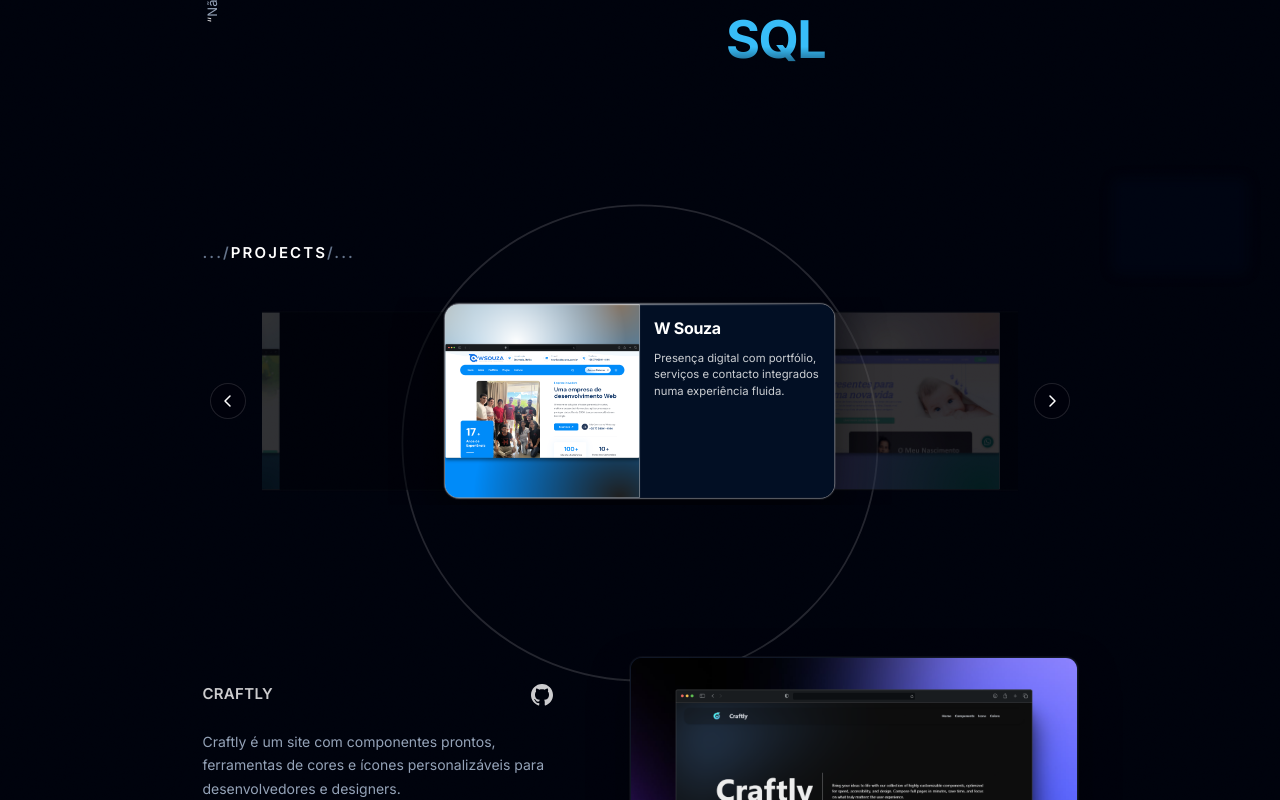
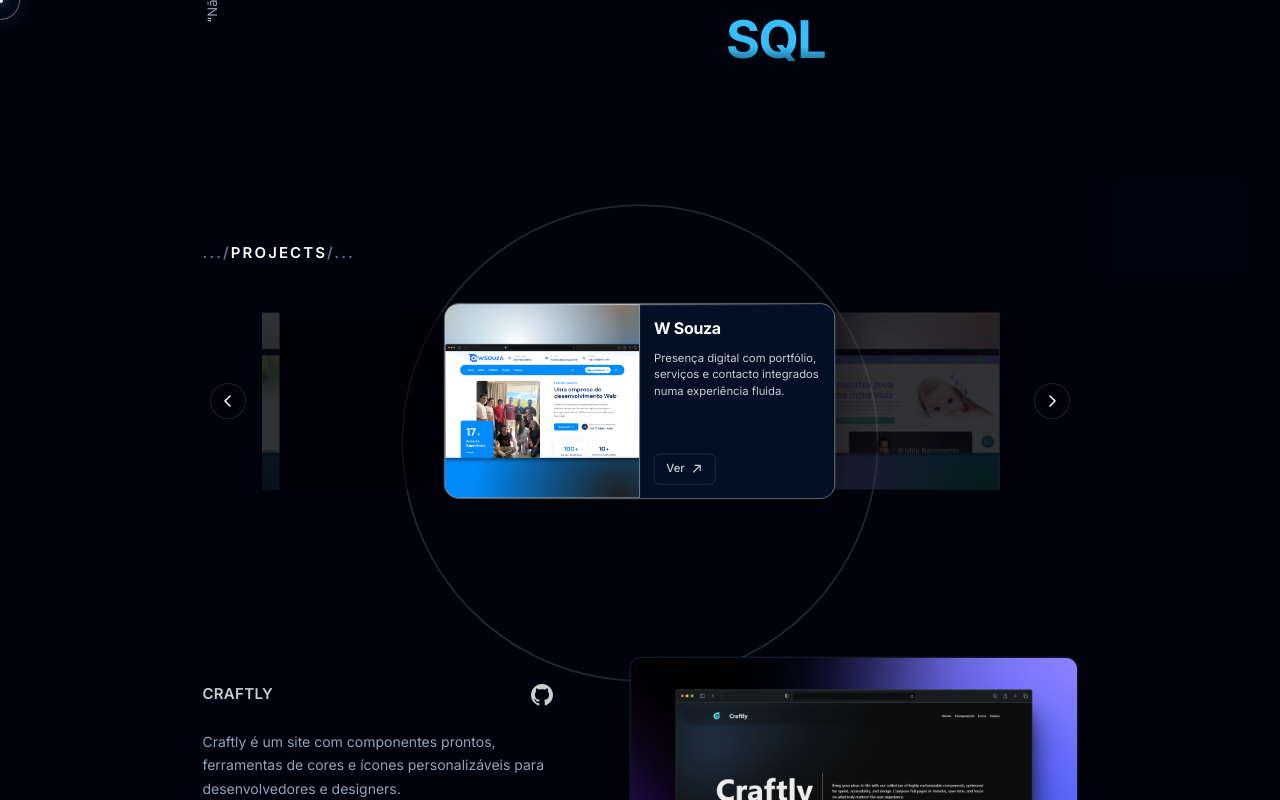
Before and after one commit to rafael-bit/portfolio, a Next.js app: page / in a window 1280 px wide. Both pictures are taken after a click on the button 228 px from the left and 1446 px from the top of the page. Shown: the part 1046-1846 px from the top of the page. Built offline with nearby package versions, Linux system fonts and the light colour scheme.

Commit message:
feat: implement reveal animation and custom aura cursor for enhanced user experience

```diff
--- a/app/globals.css
+++ b/app/globals.css
@@ -1718,4 +1718,114 @@
       max-width: 16ch;
     }
   }
+
 }
+
+/* section reveal */
+.reveal {
+  display: block;
+  width: 100%;
+  opacity: 0;
+  transform: translateY(1.75rem);
+}
+
+.reveal--visible {
+  animation: reveal-in 0.8s cubic-bezier(0.16, 1, 0.3, 1) forwards;
+  animation-delay: var(--reveal-delay, 0ms);
+}
+
+@keyframes reveal-in {
+  from {
+    opacity: 0;
+    transform: translateY(1.75rem);
+  }
+
+  to {
+    opacity: 1;
+    transform: translateY(0);
+  }
+}
+
+@media (prefers-reduced-motion: reduce) {
+  .reveal {
+    opacity: 1;
+    transform: none;
+  }
+
+  .reveal--visible {
+    animation: none;
+  }
+}
+
+/* aura cursor — fora do @layer para garantir z-index e visibilidade */
+body.has-aura-cursor,
+body.has-aura-cursor * {
+  cursor: none !important;
+}
+
+.aura-cursor {
+  position: fixed;
+  inset: 0;
+  z-index: 2147483646;
+  pointer-events: none;
+  overflow: visible;
+}
+
+.aura-cursor__dot,
+.aura-cursor__ring {
+  position: fixed;
+  top: 0;
+  left: 0;
+  pointer-events: none;
+  opacity: 0;
+  transition: opacity 0.25s ease;
+  will-change: transform;
+}
+
+.aura-cursor__dot--visible,
+.aura-cursor__ring--visible {
+  opacity: 1;
+}
+
+.aura-cursor__dot {
+  width: 6px;
+  height: 6px;
+  border-radius: 50%;
+  background: #ffffff;
+  box-shadow:
+    0 0 8px rgb(56 189 248 / 0.85),
+    0 0 18px rgb(56 189 248 / 0.4);
+  transition:
+    opacity 0.25s ease,
+    box-shadow 0.25s ease;
+}
+
+.aura-cursor__dot--hover {
+  box-shadow:
+    0 0 10px rgb(56 189 248 / 1),
+    0 0 24px rgb(56 189 248 / 0.55);
+}
+
+.aura-cursor__ring {
+  width: 2.5rem;
+  height: 2.5rem;
+  border-radius: 50%;
+  border: 1px solid rgb(255 255 255 / 0.35);
+  background: rgb(56 189 248 / 0.04);
+  box-shadow: 0 0 28px rgb(56 189 248 / 0.12);
+  transition:
+    opacity 0.25s ease,
+    width 0.3s ease,
+    height 0.3s ease,
+    border-color 0.3s ease,
+    background 0.3s ease,
+    box-shadow 0.3s ease;
+}
+
+.aura-cursor__ring--hover {
+  width: 3.25rem;
+  height: 3.25rem;
+  border-color: rgb(56 189 248 / 0.6);
+  background: rgb(56 189 248 / 0.08);
+  box-shadow: 0 0 32px rgb(56 189 248 / 0.2);
+}
--- a/app/page.tsx
+++ b/app/page.tsx
@@ -3,6 +3,7 @@
 import { Gallery } from '@/components/gallery';
 import { Header } from '@/components/header';
 import { Hero } from '@/components/hero';
+import { Reveal } from '@/components/layout/reveal';
 import { Projects } from '@/components/projects';
 import { Tech } from '@/components/tech';
 
@@ -11,12 +12,24 @@
     <>
       <Header />
       <main className="page">
+        <Reveal immediate>
           <Hero />
+        </Reveal>
+        <Reveal>
           <Tech />
+        </Reveal>
+        <Reveal>
           <Projects />
+        </Reveal>
+        <Reveal>
           <About />
+        </Reveal>
+        <Reveal>
           <Gallery />
+        </Reveal>
+        <Reveal>
           <Contact />
+        </Reveal>
       </main>
     </>
   );
--- /dev/null
+++ b/components/layout/aura-cursor.tsx
@@ -0,0 +1,109 @@
+'use client';
+
+import { useEffect, useRef, useState } from 'react';
+import { createPortal } from 'react-dom';
+
+function canUseCustomCursor() {
+  if (typeof window === 'undefined') return false;
+  const touchOnly = window.matchMedia('(hover: none) and (pointer: coarse)').matches;
+  return !touchOnly;
+}
+
+export function AuraCursor() {
+  const [ready, setReady] = useState(false);
+  const dotRef = useRef<HTMLDivElement>(null);
+  const ringRef = useRef<HTMLDivElement>(null);
+  const mouse = useRef({ x: 0, y: 0 });
+  const ring = useRef({ x: 0, y: 0 });
+  const frame = useRef<number>();
+
+  useEffect(() => {
+    setReady(true);
+  }, []);
+
+  useEffect(() => {
+    if (!ready || !canUseCustomCursor()) return;
+
+    const dot = dotRef.current;
+    const ringEl = ringRef.current;
+    if (!dot || !ringEl) return;
+
+    const setVisible = (visible: boolean) => {
+      dot.classList.toggle('aura-cursor__dot--visible', visible);
+      ringEl.classList.toggle('aura-cursor__ring--visible', visible);
+    };
+
+    let hovering = false;
+
+    const setHover = (hover: boolean) => {
+      hovering = hover;
+      dot.classList.toggle('aura-cursor__dot--hover', hover);
+      ringEl.classList.toggle('aura-cursor__ring--hover', hover);
+    };
+
+    const place = (
+      el: HTMLDivElement,
+      x: number,
+      y: number,
+      scale = 1,
+    ) => {
+      el.style.transform = `translate3d(${x}px, ${y}px, 0) translate(-50%, -50%) scale(${scale})`;
+    };
+
+    const onMove = (event: MouseEvent) => {
+      mouse.current = { x: event.clientX, y: event.clientY };
+      document.body.classList.add('has-aura-cursor');
+      setVisible(true);
+      place(dot, event.clientX, event.clientY, hovering ? 1.35 : 1);
+    };
+
+    const onLeave = () => {
+      setVisible(false);
+      document.body.classList.remove('has-aura-cursor');
+    };
+
+    const onOver = (event: MouseEvent) => {
+      const target = event.target as HTMLElement | null;
+      const interactive = target?.closest(
+        'a, button, [role="button"], input, textarea, select, label, summary',
+      );
+      setHover(Boolean(interactive));
+    };
+
+    const reducedMotion = window.matchMedia(
+      '(prefers-reduced-motion: reduce)',
+    ).matches;
+    const lag = reducedMotion ? 1 : 0.14;
+
+    const tick = () => {
+      ring.current.x += (mouse.current.x - ring.current.x) * lag;
+      ring.current.y += (mouse.current.y - ring.current.y) * lag;
+      place(ringEl, ring.current.x, ring.current.y);
+      frame.current = requestAnimationFrame(tick);
+    };
+
+    frame.current = requestAnimationFrame(tick);
+
+    window.addEventListener('mousemove', onMove, { passive: true });
+    document.documentElement.addEventListener('mouseleave', onLeave);
+    document.addEventListener('mouseover', onOver, { passive: true });
+
+    return () => {
+      document.body.classList.remove('has-aura-cursor');
+      window.removeEventListener('mousemove', onMove);
+      document.documentElement.removeEventListener('mouseleave', onLeave);
+      document.removeEventListener('mouseover', onOver);
+      if (frame.current) cancelAnimationFrame(frame.current);
+    };
+  }, [ready]);
+
+  if (!ready || !canUseCustomCursor()) return null;
+
+  return createPortal(
+    <div className="aura-cursor" aria-hidden>
+      <div ref={dotRef} className="aura-cursor__dot" />
+      <div ref={ringRef} className="aura-cursor__ring" />
+    </div>,
+    document.body,
+  );
+}
--- /dev/null
+++ b/components/layout/reveal.tsx
@@ -0,0 +1,89 @@
+'use client';
+
+import { useEffect, useRef, useState } from 'react';
+import { cn } from '@/lib/utils';
+
+type RevealProps = {
+  children: React.ReactNode;
+  className?: string;
+  delay?: number;
+  immediate?: boolean;
+};
+
+function isInViewport(el: HTMLElement) {
+  const rect = el.getBoundingClientRect();
+  return rect.top < window.innerHeight * 0.92 && rect.bottom > 0;
+}
+
+export function Reveal({
+  children,
+  className,
+  delay = 0,
+  immediate = false,
+}: RevealProps) {
+  const ref = useRef<HTMLDivElement>(null);
+  const [visible, setVisible] = useState(false);
+
+  useEffect(() => {
+    const el = ref.current;
+    if (!el) return;
+
+    const show = () => setVisible(true);
+
+    if (immediate) {
+      const timer = window.setTimeout(show, 100 + delay);
+      return () => window.clearTimeout(timer);
+    }
+
+    const reducedMotion = window.matchMedia(
+      '(prefers-reduced-motion: reduce)',
+    ).matches;
+
+    if (reducedMotion) {
+      show();
+      return;
+    }
+
+    let observer: IntersectionObserver | null = null;
+
+    const start = () => {
+      if (isInViewport(el)) {
+        show();
+        return;
+      }
+
+      observer = new IntersectionObserver(
+        ([entry]) => {
+          if (entry.isIntersecting) {
+            show();
+            observer?.disconnect();
+          }
+        },
+        { threshold: 0, rootMargin: '0px 0px -40px 0px' },
+      );
+
+      observer.observe(el);
+    };
+
+    const frame = window.requestAnimationFrame(start);
+
+    return () => {
+      window.cancelAnimationFrame(frame);
+      observer?.disconnect();
+    };
+  }, [delay, immediate]);
+
+  return (
+    <div
+      ref={ref}
+      className={cn('reveal', visible && 'reveal--visible', className)}
+      style={
+        delay
+          ? ({ '--reveal-delay': `${delay}ms` } as React.CSSProperties)
+          : undefined
+      }
+    >
+      {children}
+    </div>
+  );
+}
--- a/components/layout/shell.tsx
+++ b/components/layout/shell.tsx
@@ -1,3 +1,4 @@
+import { AuraCursor } from './aura-cursor';
 import { Background } from './background';
 
 type ShellProps = {
@@ -8,6 +9,7 @@
   return (
     <>
       <Background />
+      <AuraCursor />
       <div className="shell-main relative z-main min-h-screen">
         {children}
       </div>
```
Lines whose indentation alone changed are shown as unchanged.
